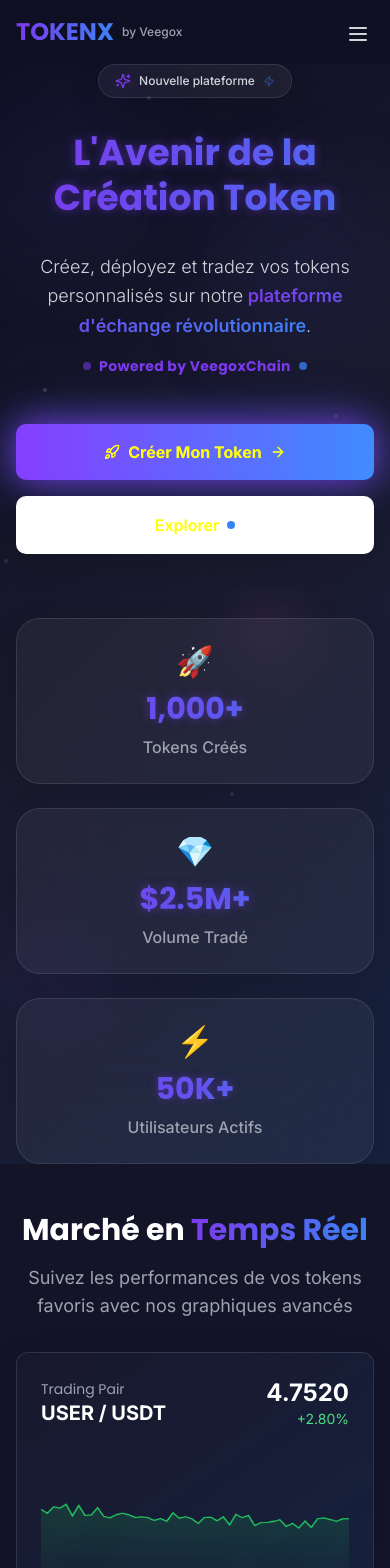
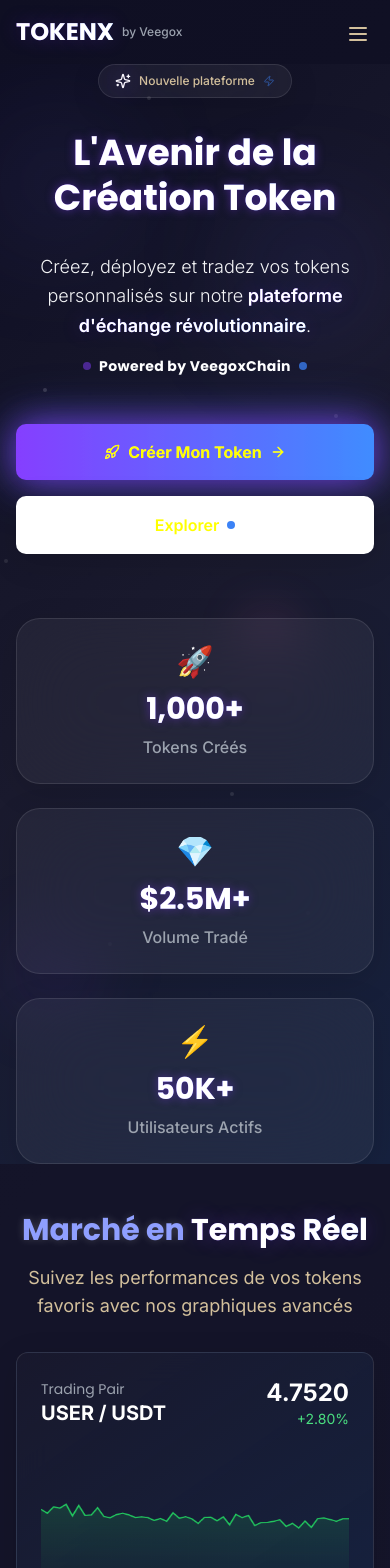
Before and after one commit to djfn23/tokenx-veegox-exchange, a React (Vite) app: page / in a window 390 px wide. Shown: the top 1568 px of the page. Built offline with nearby package versions, Linux system fonts and the light colour scheme.

Commit message:
Refactor: Implement design color plan
Implemented the text color plan, standardizing text hierarchy, creating utility classes, and applying the new palette across components for improved readability and accessibility.

```diff
--- a/src/components/Layout/Navbar.tsx
+++ b/src/components/Layout/Navbar.tsx
@@ -63,12 +63,12 @@ const Navbar = () => {
             onClick={() => navigate('/')}
           >
             <div className="relative">
-              <div className="text-2xl md:text-3xl font-bold font-display text-gradient group-hover:scale-110 transition-transform duration-300">
+              <div className="text-2xl md:text-3xl font-bold font-display text-primary group-hover:scale-110 transition-transform duration-300">
                 TOKENX
               </div>
               <div className="absolute -inset-2 bg-gradient-to-r from-tokenx-purple/20 to-tokenx-blue/20 rounded-lg opacity-0 group-hover:opacity-100 transition-opacity duration-300 blur-xl -z-10"></div>
             </div>
-            <span className="ml-2 md:ml-3 text-xs md:text-sm text-gray-400 font-medium group-hover:text-gray-300 transition-colors duration-300">
+            <span className="ml-2 md:ml-3 text-xs md:text-sm text-subtle font-medium group-hover:text-muted transition-colors duration-300">
               by Veegox
             </span>
           </div>
@@ -82,8 +82,8 @@ const Navbar = () => {
                   onClick={() => navigate(item.path)}
                   className={`relative px-3 xl:px-4 py-2 rounded-xl text-sm font-medium transition-all duration-300 group animate-fade-in-fast ${
                     isActivePath(item.path)
-                      ? 'text-white bg-tokenx-glass border border-tokenx-glass-border shadow-inner-glow'
-                      : 'text-gray-300 hover:text-white hover:bg-tokenx-glass/50'
+                      ? 'text-secondary bg-tokenx-glass border border-tokenx-glass-border shadow-inner-glow'
+                      : 'text-muted hover:text-secondary hover:bg-tokenx-glass/50'
                   }`}
                   style={{ animationDelay: `${index * 100}ms` }}
                 >
@@ -98,7 +98,7 @@ const Navbar = () => {
               {/* Desktop Dropdown */}
               <div className="relative">
                 <button
-                  className="px-3 xl:px-4 py-2 rounded-xl text-sm font-medium text-gray-300 hover:text-white hover:bg-tokenx-glass/50 transition-all duration-300 flex items-center space-x-1"
+                  className="px-3 xl:px-4 py-2 rounded-xl text-sm font-medium text-muted hover:text-secondary hover:bg-tokenx-glass/50 transition-all duration-300 flex items-center space-x-1"
                   onClick={() => setIsMoreOpen(!isMoreOpen)}
                 >
                   <span>Plus</span>
@@ -114,10 +114,10 @@ const Navbar = () => {
                             navigate(item.path);
                             setIsMoreOpen(false);
                           }}
-                          className={`block w-full text-left px-4 py-3 rounded-xl text-sm font-medium transition-all duration-300 hover:bg-tokenx-glass hover:text-white animate-fade-in-fast ${
+                          className={`block w-full text-left px-4 py-3 rounded-xl text-sm font-medium transition-all duration-300 hover:bg-tokenx-glass hover:text-secondary animate-fade-in-fast ${
                             isActivePath(item.path)
-                              ? 'text-white bg-tokenx-glass'
-                              : 'text-gray-300'
+                              ? 'text-secondary bg-tokenx-glass'
+                              : 'text-muted'
                           }`}
                           style={{ animationDelay: `${index * 50}ms` }}
                         >
@@ -146,7 +146,7 @@ const Navbar = () => {
           <div className="lg:hidden">
             <button
               onClick={() => setIsMenuOpen(!isMenuOpen)}
-              className="relative p-2 md:p-3 text-gray-300 hover:text-white hover:bg-tokenx-glass rounded-xl transition-all duration-300"
+              className="relative p-2 md:p-3 text-muted hover:text-secondary hover:bg-tokenx-glass rounded-xl transition-all duration-300"
             >
               <div className="w-5 h-5 md:w-6 md:h-6 relative">
                 <Menu className={`absolute inset-0 transition-all duration-300 ${isMenuOpen ? 'opacity-0 rotate-90' : 'opacity-100 rotate-0'}`} />
@@ -176,8 +176,8 @@ const Navbar = () => {
                   }}
                   className={`block w-full text-left px-4 py-3 sm:py-4 rounded-xl text-base font-medium transition-all duration-300 animate-fade-in-fast ${
                     isActivePath(item.path)
-                      ? 'text-white bg-tokenx-glass shadow-inner-glow'
-                      : 'text-gray-300 hover:text-white hover:bg-tokenx-glass/50'
+                      ? 'text-secondary bg-tokenx-glass shadow-inner-glow'
+                      : 'text-muted hover:text-secondary hover:bg-tokenx-glass/50'
                   }`}
                   style={{ animationDelay: `${index * 50}ms` }}
                 >
@@ -200,8 +200,8 @@ const Navbar = () => {
                   }}
                   className={`block w-full text-left px-4 py-3 rounded-xl text-sm font-medium transition-all duration-300 animate-fade-in-fast ${
                     isActivePath(item.path)
-                      ? 'text-white bg-tokenx-glass shadow-inner-glow'
-                      : 'text-gray-300 hover:text-white hover:bg-tokenx-glass/50'
+                      ? 'text-secondary bg-tokenx-glass shadow-inner-glow'
+                      : 'text-muted hover:text-secondary hover:bg-tokenx-glass/50'
                   }`}
                   style={{ animationDelay: `${(navItems.length + index) * 50}ms` }}
                 >
--- a/src/components/UI/HeroSection.tsx
+++ b/src/components/UI/HeroSection.tsx
@@ -74,13 +74,13 @@ const HeroSection = () => {
           isMobile ? 'text-xs' : 'text-sm'
         }`}>
           <div className="relative">
-            <Sparkles className={`${isMobile ? 'w-4 h-4' : 'w-5 h-5'} text-tokenx-purple group-hover:rotate-12 transition-transform duration-300`} />
+            <Sparkles className={`${isMobile ? 'w-4 h-4' : 'w-5 h-5'} text-accent group-hover:rotate-12 transition-transform duration-300`} />
             <div className="absolute inset-0 bg-tokenx-purple/30 rounded-full blur-md animate-pulse-glow"></div>
           </div>
-          <span className="font-medium text-gray-300 group-hover:text-white transition-colors duration-300">
+          <span className="font-medium text-muted group-hover:text-body transition-colors duration-300">
             {isMobile ? 'Nouvelle plateforme' : 'Nouvelle plateforme de création de tokens'}
           </span>
-          <Zap className={`${isMobile ? 'w-3 h-3' : 'w-4 h-4'} text-tokenx-blue animate-pulse`} />
+          <Zap className={`${isMobile ? 'w-3 h-3' : 'w-4 h-4'} text-accent-blue animate-pulse`} />
         </div>
 
         {/* Enhanced Main Title - Responsive */}
@@ -91,27 +91,27 @@ const HeroSection = () => {
               ? 'text-6xl md:text-7xl'
               : 'text-6xl md:text-8xl lg:text-9xl'
         }`}>
-          <span className="block text-gradient animate-fade-in text-glow">
+          <span className="block text-primary animate-fade-in text-glow">
             L&apos;Avenir de la
           </span>
-          <span className="block text-gradient animate-fade-in animate-delay-300 text-glow">
+          <span className="block text-primary animate-fade-in animate-delay-300 text-glow">
             Création Token
           </span>
         </h1>
 
         {/* Enhanced Subtitle - Responsive */}
         <div className="max-w-5xl mx-auto mb-12 sm:mb-16 animate-fade-in animate-delay-500">
-          <p className={`text-gray-300 leading-relaxed font-light text-balance ${
+          <p className={`text-body leading-relaxed font-light text-balance ${
             isMobile
               ? 'text-lg sm:text-xl'
               : 'text-xl md:text-2xl lg:text-3xl'
           }`}>
             Créez, déployez et tradez vos tokens personnalisés sur notre
-            <span className="text-gradient font-semibold"> plateforme d&apos;échange révolutionnaire</span>.
+            <span className="text-primary font-semibold"> plateforme d&apos;échange révolutionnaire</span>.
           </p>
           <div className="flex items-center justify-center mt-4 sm:mt-6 space-x-2">
             <div className="w-2 h-2 bg-tokenx-purple rounded-full animate-pulse"></div>
-            <span className={`text-tokenx-purple font-bold font-display tracking-wide ${
+            <span className={`text-accent font-bold font-display tracking-wide ${
               isMobile ? 'text-sm' : 'text-lg'
             }`}>
               Powered by VeegoxChain
@@ -175,12 +175,12 @@ const HeroSection = () => {
                 }`}>
                   {stat.icon}
                 </div>
-                <div className={`font-bold font-display text-gradient mb-2 sm:mb-3 text-glow ${
+                <div className={`font-bold font-display text-primary mb-2 sm:mb-3 text-glow ${
                   isMobile ? 'text-3xl' : 'text-4xl md:text-5xl'
                 }`}>
                   {stat.value}
                 </div>
-                <div className={`text-gray-400 font-medium group-hover:text-gray-300 transition-colors duration-300 ${
+                <div className={`text-subtle font-medium group-hover:text-muted transition-colors duration-300 ${
                   isMobile ? 'text-base' : 'text-lg'
                 }`}>
                   {stat.label}
@@ -195,7 +195,7 @@ const HeroSection = () => {
       {!isMobile && (
         <div className="absolute bottom-8 left-1/2 transform -translate-x-1/2 animate-fade-in animate-delay-1000">
           <div className="flex flex-col items-center space-y-2">
-            <span className="text-sm text-gray-400 font-medium">Découvrir</span>
+            <span className="text-sm text-subtle font-medium">Découvrir</span>
             <div className="w-8 h-12 border-2 border-tokenx-glass-border rounded-full flex justify-center card-glass hover-glow cursor-pointer">
               <div className="w-1.5 h-4 bg-gradient-to-b from-tokenx-purple to-tokenx-blue rounded-full mt-2 animate-bounce"></div>
             </div>
--- a/src/index.css
+++ b/src/index.css
@@ -154,15 +154,50 @@
     @apply shadow-glow-blue;
   }
 
-  /* Text Effects */
-  .text-gradient {
+  /* Text Effects with Consistent Hierarchy */
+  .text-primary {
     @apply bg-gradient-to-r from-tokenx-purple via-tokenx-blue to-tokenx-purple bg-clip-text text-transparent;
     background-size: 200% auto;
     animation: gradient-shift 3s ease infinite;
+    text-shadow: 0 0 20px rgba(124, 58, 237, 0.3);
+  }
+
+  .text-secondary {
+    @apply text-white;
+    text-shadow: 0 0 10px rgba(255, 255, 255, 0.1);
+  }
+
+  .text-body {
+    @apply text-gray-100;
+  }
+
+  .text-muted {
+    @apply text-gray-300;
+  }
+
+  .text-subtle {
+    @apply text-gray-400;
+  }
+
+  .text-accent {
+    @apply text-tokenx-purple;
+  }
+
+  .text-accent-blue {
+    @apply text-tokenx-blue;
+  }
+
+  /* Legacy text-gradient for backward compatibility */
+  .text-gradient {
+    @apply text-primary;
   }
 
   .text-glow {
     text-shadow: 0 0 10px rgba(124, 58, 237, 0.5);
+  }
+
+  .text-glow-white {
+    text-shadow: 0 0 8px rgba(255, 255, 255, 0.2);
   }
 
   /* Floating Animation */
--- a/src/pages/Home.tsx
+++ b/src/pages/Home.tsx
@@ -68,17 +68,17 @@ const Home = () => {
       <section className="py-12 sm:py-16 lg:py-20 px-4 sm:px-6 lg:px-8 bg-tokenx-dark-light/30">
         <div className="max-w-6xl mx-auto">
           <div className="text-center mb-8 sm:mb-12">
-            <h2 className={`font-bold text-white mb-4 sm:mb-6 ${
+            <h2 className={`font-bold text-secondary mb-4 sm:mb-6 text-glow-white ${
               isMobile
                 ? 'text-3xl'
                 : 'text-4xl md:text-5xl'
             }`}>
               Marché en{' '}
-              <span className="bg-gradient-to-r from-tokenx-purple to-tokenx-blue bg-clip-text text-transparent">
+              <span className="text-primary">
                 Temps Réel
               </span>
             </h2>
-            <p className={`text-gray-400 max-w-3xl mx-auto ${
+            <p className={`text-muted max-w-3xl mx-auto ${
               isMobile ? 'text-lg' : 'text-xl'
             }`}>
               Suivez les performances de vos tokens favoris avec nos graphiques avancés
@@ -94,17 +94,17 @@ const Home = () => {
       <section className="py-16 sm:py-20 lg:py-24 px-4 sm:px-6 lg:px-8">
         <div className="max-w-7xl mx-auto">
           <div className="text-center mb-12 sm:mb-16 lg:mb-20">
-            <h2 className={`font-bold text-white mb-4 sm:mb-6 ${
+            <h2 className={`font-bold text-secondary mb-4 sm:mb-6 text-glow-white ${
               isMobile
                 ? 'text-3xl'
                 : 'text-4xl md:text-5xl'
             }`}>
               Fonctionnalités{' '}
-              <span className="bg-gradient-to-r from-tokenx-purple to-tokenx-blue bg-clip-text text-transparent">
+              <span className="text-primary">
                 Révolutionnaires
               </span>
             </h2>
-            <p className={`text-gray-400 max-w-3xl mx-auto ${
+            <p className={`text-muted max-w-3xl mx-auto ${
               isMobile ? 'text-lg' : 'text-xl'
             }`}>
               Découvrez les outils avancés qui font de TokenX la plateforme de référence pour la création de tokens
@@ -141,17 +141,17 @@ const Home = () => {
             isMobile ? 'text-center space-y-6' : 'flex flex-col lg:flex-row text-center lg:text-left space-y-8 lg:space-y-0'
           }`}>
             <div>
-              <h2 className={`font-bold text-white mb-4 ${
+              <h2 className={`font-bold text-secondary mb-4 text-glow-white ${
                 isMobile
                   ? 'text-3xl'
                   : 'text-4xl md:text-5xl'
               }`}>
                 Tokens{' '}
-                <span className="bg-gradient-to-r from-tokenx-purple to-tokenx-blue bg-clip-text text-transparent">
+                <span className="text-primary">
                   Populaires
                 </span>
               </h2>
-              <p className={`text-gray-400 max-w-2xl ${
+              <p className={`text-muted max-w-2xl ${
                 isMobile ? 'text-lg' : 'text-xl'
               }`}>
                 Découvrez les tokens les plus performants de notre plateforme
@@ -160,7 +160,7 @@ const Home = () => {
             <Button
               variant="outline"
               size="lg"
-              className={`border-2 border-tokenx-purple/50 text-tokenx-purple hover:bg-tokenx-purple hover:text-white transition-all duration-300 ${
+              className={`border-2 border-tokenx-purple/50 text-accent hover:bg-tokenx-purple hover:text-white transition-all duration-300 ${
                 isMobile
                   ? 'text-base px-6 py-3 w-full max-w-xs mx-auto'
                   : 'text-lg px-8 py-3'
```
Also changed, not shown: src/components/Layout/Footer.tsx (+12 -12 lines).
